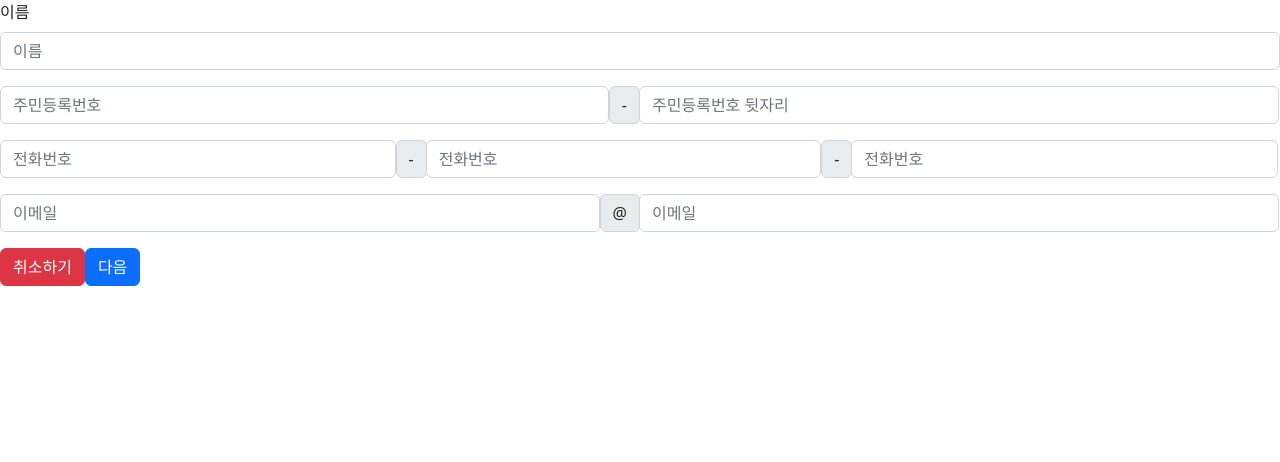
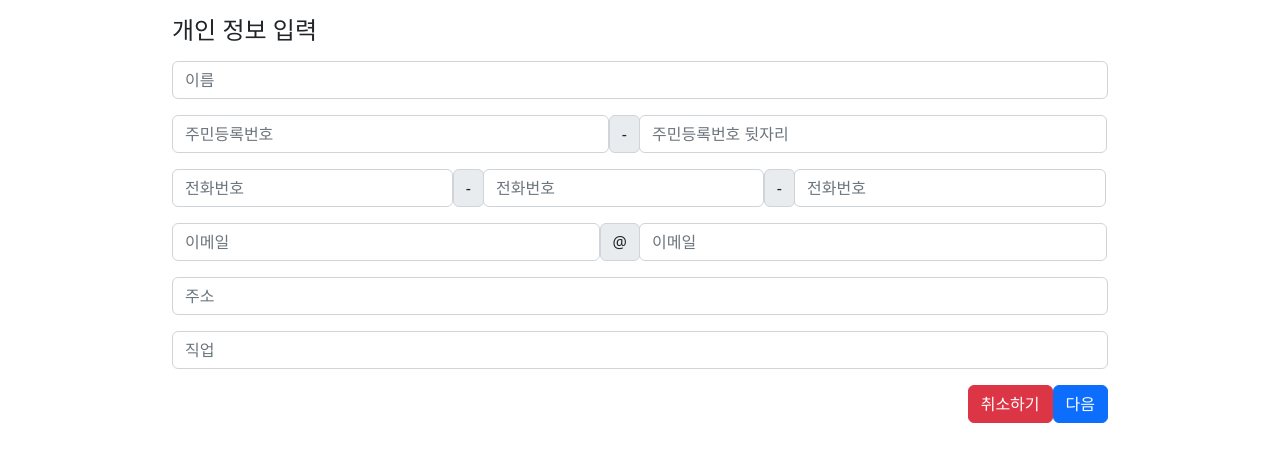
Before and after one commit to LeeChoongHwan/NS, a React (Create React App) app: page /signup in a window 1280 px wide. Shown: the top 462 px of the page. Built offline with nearby package versions, Linux system fonts and the light colour scheme.

Commit message:
FEAT : 개인 정보 입력 to 보험 정보 입력으로 데이터 전송

```diff
--- a/src/component/cust-modal.js
+++ b/src/component/cust-modal.js
@@ -1,36 +1,51 @@
 import {Button, Modal} from "react-bootstrap";
 import CustTable from "./cust-table";
 import {InsuranceListSample} from "../utils/sample-data/sample";
-import {useNavigate} from "react-router-dom";
+import {useLocation, useNavigate} from "react-router-dom";
+import {useEffect, useState} from "react";
+import baseAxios from "../utils/cust-axios";
 
 
 export default function CustModal({_show, _handleShow, _id}) {
 
     //
     //  TODO axios를 통해서 정보를 받아와서 값을 채워준다. 보험 이름, 계약 기간, 납입 기간, 보장 항목 [이름, 설명, 금액    ]
+    const navigate = useNavigate();
+    const [insurance, setInsurance] = useState(Object);
+    useEffect(() => {
+        async function request(){
+            const response = await baseAxios.get(`/insurance/${_id}`)
+            setInsurance(response.data);
+        }
+    },[])
 
-    const navigate = useNavigate()
+
+
 
     const handleClose = () => {
         _handleShow(false)
     }
 
     const handleSignUp = () => {
-        navigate("/signup");
+        navigate("/signup",{
+            state:{
+                type : insurance.type,
+            }
+        });
     }
 
     return <Modal show={_show} onHide={handleClose}>
         <Modal.Header closeButton>
-            <Modal.Title>건강 보험 1</Modal.Title>
+            <Modal.Title>{insurance.name}</Modal.Title>
         </Modal.Header>
         <Modal.Body>
             {/* TODO CSS 생각 하기*/}
             <p>
-                계약기간 : 80년<br/>
-                납입기간 : 40년
+                계약기간 : {insurance.contractPeriod}년<br/>
+                납입기간 : {insurance.paymentPeriod}년
             </p>
             <h5>보장 항목</h5>
-            <CustTable _body={InsuranceListSample().modalBody} _head={InsuranceListSample().modalHead}/>
+            <CustTable _body={InsuranceListSample().modalBody} _head={insurance.guaranteeList}/>
 
         </Modal.Body>
         <Modal.Footer>
--- a/src/component/cust-table.js
+++ b/src/component/cust-table.js
@@ -1,5 +1,5 @@
 import {Table} from "react-bootstrap";
-import convertValues from "../utils/convert-values";
+import {convertValues} from "../utils/convert-values";
 import CustModal from "./cust-modal";
 
 
--- a/src/component/form-ex.js
+++ b/src/component/form-ex.js
@@ -10,7 +10,7 @@ import {
     ssn_back_pattern,
     ssn_front_pattern
 } from "../utils/reg-pattern";
-import {Col, InputGroup, Row} from "react-bootstrap";
+import {Col, Container, InputGroup, Row} from "react-bootstrap";
 
 export default function FormExample() {
     const [validated, setValidated] = useState(false);
@@ -18,11 +18,11 @@ export default function FormExample() {
     const navigate = useNavigate();
     const location = useLocation()
 
-    useEffect(()=>{
-    //    location.state에서 type을 받아 오기.
-    //     if(location.state.type!==undefined)
-    //         setInsuranceType(location.state.type)
-    },[])
+    useEffect(() => {
+        // location.state에서 type을 받아 오기.
+        //  if(location.state.type!==undefined)
+        //      setInsuranceType(location.state.type)
+    }, [])
 
     const handleSubmit = (event) => {
         const form = event.currentTarget;
@@ -30,21 +30,34 @@ export default function FormExample() {
         if (form.checkValidity() === false) {
             event.stopPropagation();
         }
-        // TODO -> data set을 다음 페이지로 넘겨야 함.
-        // navigate() -> 다음 페이지 및 종류를 선택해서 보내야 함.
-        // 종류는 그전에서 받아서 오는게 좋을 듯 하네
-        // name.value로 받아올 수 있음.
+        const customerDto = {
+            name: form.username.value,
+            ssn: `${form.ssn1.value}-${form.ssn2.value}`,
+            phone: `${form.phone1.value}-${form.phone2.value}-${form.phone3.value}`,
+            email: `${form.email1.value}@${form.email2.value}`,
+            job: form.job.value,
+            address: form.address.value
+        }
+        console.log(customerDto)
         setValidated(true);
+        navigate(`/insurance/${insuranceType}`, {
+            state: {
+                customerDto
+            },
+            replace: true
+        })
     };
-
     const hanldeBack = () => {
-         navigate("/",{replace:true});
+        navigate("/", {replace: true});
     }
 
     return (
+        <Container className={"w-75"}>
+
+            <h4 className={"mb-3 mt-3"}>개인 정보 입력</h4>
+
             <Form noValidate validated={validated} onSubmit={handleSubmit}>
                 <Form.Group className={"mb-3"}>
-                <Form.Label>이름</Form.Label>
                     <Form.Control
                         name="username"
                         required
@@ -68,7 +81,7 @@ export default function FormExample() {
                                 required
                                 type="text"
                                 placeholder="주민등록번호"
-                    pattern= {ssn_front_pattern}
+                                pattern={ssn_front_pattern}
                             />
                             <Form.Control.Feedback>사용 가능합니다!</Form.Control.Feedback>
                             <Form.Control.Feedback type="invalid">
@@ -76,7 +89,7 @@ export default function FormExample() {
                             </Form.Control.Feedback>
                         </div>
                         <div>
-                <InputGroup.Text >-</InputGroup.Text>
+                            <InputGroup.Text>-</InputGroup.Text>
                         </div>
                     </Form.Group>
 
@@ -87,7 +100,7 @@ export default function FormExample() {
                             required
                             type="password"
                             placeholder="주민등록번호 뒷자리"
-                    pattern= {ssn_back_pattern}
+                            pattern={ssn_back_pattern}
                         />
                         <Form.Control.Feedback>사용 가능합니다!</Form.Control.Feedback>
                         <Form.Control.Feedback type="invalid">
@@ -104,7 +117,7 @@ export default function FormExample() {
                                 required
                                 type="text"
                                 placeholder="전화번호"
-                            pattern= {phone_first_pattern}
+                                pattern={phone_first_pattern}
                             />
                             <Form.Control.Feedback>사용 가능합니다!</Form.Control.Feedback>
                             <Form.Control.Feedback type="invalid">
@@ -112,7 +125,7 @@ export default function FormExample() {
                             </Form.Control.Feedback>
                         </div>
                         <div>
-                        <InputGroup.Text >-</InputGroup.Text>
+                            <InputGroup.Text>-</InputGroup.Text>
                         </div>
                     </Form.Group>
                     <Form.Group className={"flex_box col-4"}>
@@ -122,7 +135,7 @@ export default function FormExample() {
                                 required
                                 type="text"
                                 placeholder="전화번호"
-                            pattern= {phone_second_pattern}
+                                pattern={phone_second_pattern}
                             />
                             <Form.Control.Feedback>사용 가능합니다!</Form.Control.Feedback>
                             <Form.Control.Feedback type="invalid">
@@ -130,7 +143,7 @@ export default function FormExample() {
                             </Form.Control.Feedback>
                         </div>
                         <div>
-                        <InputGroup.Text >-</InputGroup.Text>
+                            <InputGroup.Text>-</InputGroup.Text>
                         </div>
                     </Form.Group>
                     <Form.Group className={"flex_box col-4"}>
@@ -140,7 +153,7 @@ export default function FormExample() {
                                 required
                                 type="text"
                                 placeholder="전화번호"
-                            pattern= {phone_last_pattern}
+                                pattern={phone_last_pattern}
                             />
                             <Form.Control.Feedback>사용 가능합니다!</Form.Control.Feedback>
                             <Form.Control.Feedback type="invalid">
@@ -158,7 +171,7 @@ export default function FormExample() {
                                 required
                                 type="text"
                                 placeholder="이메일"
-                            pattern= {email_front_pattern}
+                                pattern={email_front_pattern}
                             />
                             <Form.Control.Feedback>사용 가능합니다!</Form.Control.Feedback>
                             <Form.Control.Feedback type="invalid">
@@ -166,7 +179,7 @@ export default function FormExample() {
                             </Form.Control.Feedback>
                         </div>
                         <div>
-                        <InputGroup.Text >@</InputGroup.Text>
+                            <InputGroup.Text>@</InputGroup.Text>
                         </div>
                     </Form.Group>
 
@@ -175,9 +188,9 @@ export default function FormExample() {
                         <Form.Control
                             name="email2"
                             required
-                        type="password"
+                            type="text"
                             placeholder="이메일"
-                        pattern= {email_back_pattern}
+                            pattern={email_back_pattern}
                         />
                         <Form.Control.Feedback>사용 가능합니다!</Form.Control.Feedback>
                         <Form.Control.Feedback type="invalid">
@@ -187,10 +200,37 @@ export default function FormExample() {
                 </InputGroup>
 
                 {/*TODO 주소 API 추가하기*/}
+                <Form.Group className={"mb-3"}>
+                    <Form.Control
+                        name="address"
+                        required
+                        type="text"
+                        placeholder="주소"
+                    />
+                    <Form.Control.Feedback>사용 가능합니다!</Form.Control.Feedback>
+                    <Form.Control.Feedback type="invalid">
+                        주소 형식을 지켜주세요
+                    </Form.Control.Feedback>
+                </Form.Group>
 
+                <Form.Group className={"mb-3"}>
+                    <Form.Control
+                        name="job"
+                        required
+                        type="text"
+                        placeholder="직업"
+                    />
+                    <Form.Control.Feedback>사용 가능합니다!</Form.Control.Feedback>
+                    <Form.Control.Feedback type="invalid">
+                        직업 형식을 지켜주세요
+                    </Form.Control.Feedback>
+                </Form.Group>
 
+                <div className={"flex_box flex_box_end"}>
                     <Button type="button" variant={"danger"} onClick={hanldeBack}>취소하기</Button>
                     <Button type="submit">다음</Button>
+                </div>
             </Form>
+        </Container>
     );
 }
--- a/src/pages/Insurance-list.js
+++ b/src/pages/Insurance-list.js
@@ -1,34 +1,41 @@
 import CustTable from "../component/cust-table";
 import {Container} from "react-bootstrap";
 import CustModal from "../component/cust-modal";
-import {useState} from "react";
+import {useEffect, useState} from "react";
 import {InsuranceListSample} from "../utils/sample-data/sample";
-
+import baseAxios from "../utils/cust-axios";
 
 
 export default function InsuranceList() {
 
     const [showModal, setShowModal] = useState(false)
-    const [insId, setInsId]= useState("");
+    const [insId, setInsId] = useState("");
+    const [list, setList] = useState([]);
 
     const listProps = {
         showModal,
         setShowModal,
         insId
     }
-
-    console.log(InsuranceListSample())
-    console.log(InsuranceListSample().body  )
-
-    const createModal = (event) =>{
-        console.log(event)
+    useEffect(() => {
+            try {
+                async function request(){
+                    const response = await baseAxios.get("/insurance/all");
+                    // setList[response.data];
+                }
+            }
+            catch(e){
+                    console.log(e)
+                }}, [])
+const createModal = (event) => {
     setShowModal(true)
-        setInsId(event.target.key)
+    setInsId(event.currentTarget.childNodes[0].innerHTML)
 }
 
 return <>
     <Container>
-            <CustTable _head={InsuranceListSample().head} _body={InsuranceListSample().body} _rowAction={createModal} _modalProps={listProps}/>
+        <CustTable _head={InsuranceListSample().head} _body={InsuranceListSample().body} _rowAction={createModal}
+                   _modalProps={listProps}/>
     </Container>
 </>
 }
--- a/src/utils/convert-values.js
+++ b/src/utils/convert-values.js
@@ -1,5 +1,16 @@
-export default function convertValues(obj) {
+export  function convertValues(obj) {
   return Object.keys(obj).map(function(key){
         return obj[key];
     });
 }
+
+export function convertInsuranceType(type) {
+    switch (type) {
+        case 'HEALTH':
+            return '건강보험';
+        case 'CAR':
+            return '자동차보험';
+        case 'FIRE':
+            return '화재보험';
+    }
+}
--- a/src/utils/global.css
+++ b/src/utils/global.css
@@ -4,3 +4,6 @@
 .flex_box{
     display: flex;
 }
+.flex_box_end{
+    justify-content: end;
+}
--- a/src/utils/sample-data/sample.js
+++ b/src/utils/sample-data/sample.js
@@ -7,17 +7,17 @@ export function InsuranceListSample() {
         },
         body: [
             {
-                num: 1,
+                id: 1,
                 name: "건강보험1",
                 type: "건강보험"
             },
             {
-                num: 2,
+                id: 2,
                 name: "자동차보험1",
                 type: "자동차보험"
             },
             {
-                num: 3,
+                id: 3,
                 name: "화재보험1",
                 type: "화재보험"
             }
```
Lines whose indentation alone changed are shown as unchanged.
